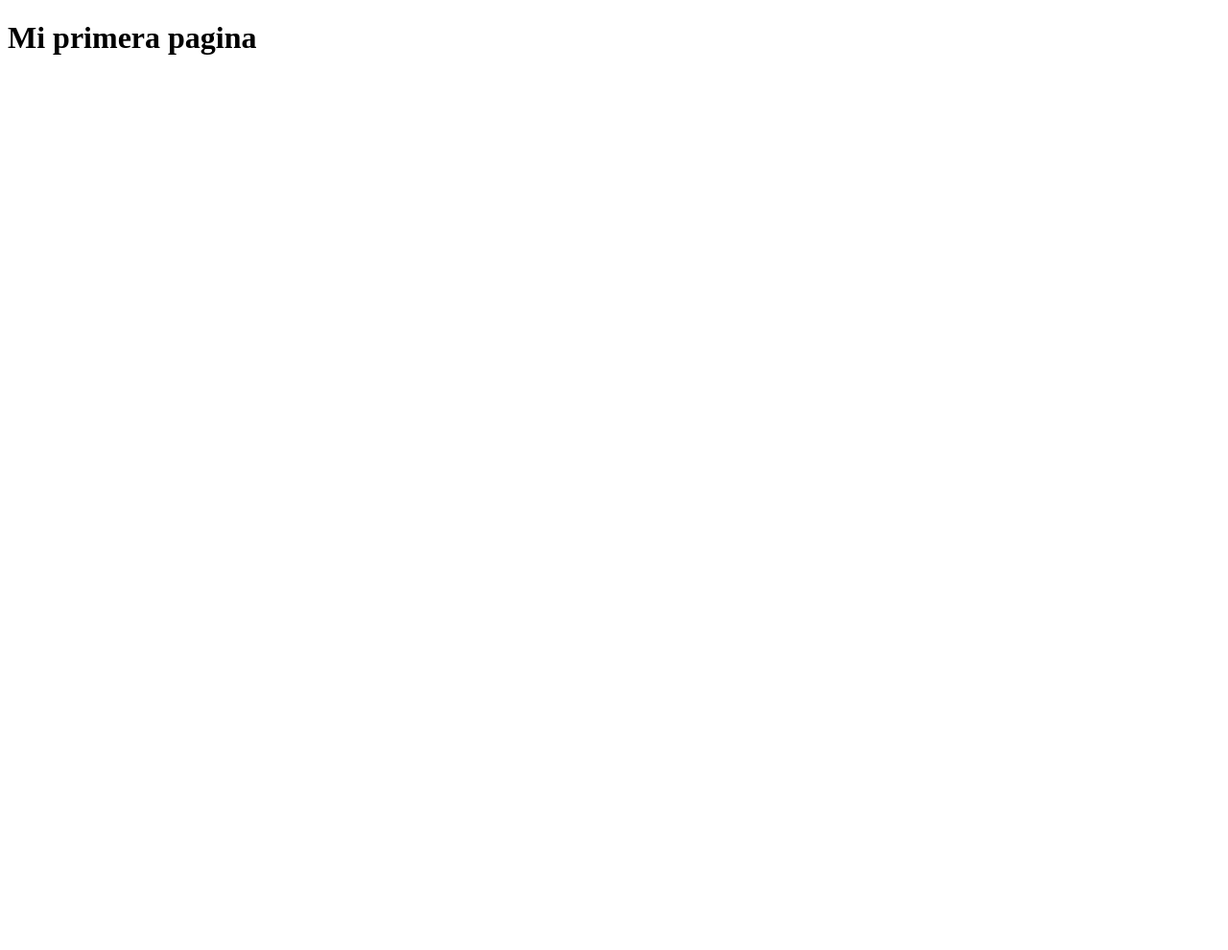
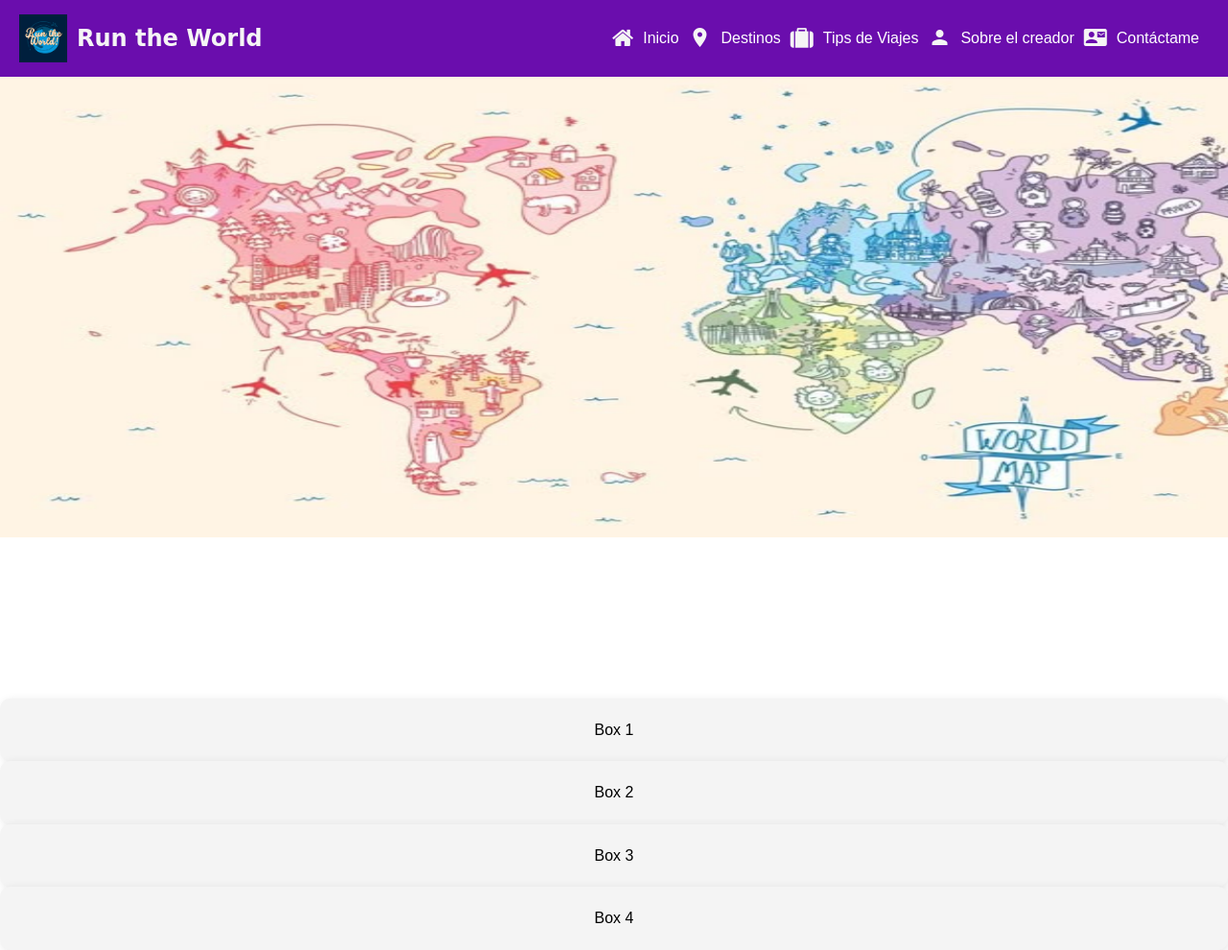
Before and after one commit to Lizvsofi/proyecto1, a plain HTML site: page index.html in a window 1280 px wide. Shown: the whole page at 96% size. Before the commit the page ends 800 px from the top, so only its background shows below. Drawn offline with Linux system fonts and the light colour scheme.

Commit message:
Primera parte

```diff
--- a/index.html
+++ b/index.html
@@ -1,9 +1,43 @@
 <!DOCTYPE html>
 <html>
     <head>
-        <title>Prueba</title>
-    </head>
-    <body>
-        <h1>Mi primera pagina</h1>
-    </body>
+        <meta charset="utf-8">
+        <meta http-equiv="X-UA-Compatible" content="IE=edge">
+        <title>Run the World</title>
+        <link rel="shortcut icon" href="Run the world_logo.png" type="image/x-icon">
+        <link rel="stylesheet" href="./styless.css">
+        <meta name="viewport" content="width-device-width, initial-scale=1.0">
+        <link rel="stylesheet" href="https://cdnjs.cloudflare.com/ajax/libs/font-awesome/4.7.0/css/font-awesome.min.css">
+        <link href="https://fonts.googleapis.com/icon?family=Material+Icons" rel="stylesheet">
+</head>
+<body>
+  <header class="encabezado">
+    <nav class="navbar">
+      <div class="logo-container">
+        <img src="Run the world_logo.png" alt="Run the World" class="logo">
+        <span class="site-title">Run the World</span>
+      </div>
+      <ul>
+        <i class="fa fa-home" style="font-size:24px"></i>
+          <li><a href="#" class="active">Inicio</a></li>
+        <i class="material-icons" style="font: size 24px;">place</i>
+          <li><a href="#" class="active">Destinos</a></li>
+        <i class="fa fa-suitcase" style="font-size:24px"></i>
+          <li><a href="#" class="active">Tips de Viajes</a></li>
+        <i class="material-icons" style="font-size:24px">person</i>
+          <li><a href="#">Sobre el creador</a></li>
+        <i class="material-icons" style="font-size:24px">contact_mail</i>
+          <li><a href="#">Contáctame</a></li>
+      </ul>
+    </nav>
+  </header>
+  <section class="hero-image">
+    <img src="imagen1.jpg" alt="Mapa" class="main-image">
+  </section>
+  <section class="hero">Welcome</section>
+    <div class="box">Box 1</div>
+    <div class="box">Box 2</div>
+    <div class="box">Box 3</div>
+    <div class="box">Box 4</div>
+</body>
 </html>
--- /dev/null
+++ b/styless.css
@@ -0,0 +1,80 @@
+*{
+    margin: 0;
+    padding: 0;
+    box-sizing: border-box;
+    font-family: Arial, Helvetica, sans-serif;
+}
+body{
+    line-height: 1.6;
+}
+.navbar{
+    display: flex;
+    justify-content: space-between;
+    align-items: center;
+    padding: 15px 20px;
+    background: #6a0dad;
+    color: #f5f5f5;
+}
+.logo-container{
+    display: flex;
+    align-items: center;
+    gap: 10px;
+}
+.logo{
+    height: 50px;
+    width: auto;
+}
+.site-title{
+    font-size: 1.5em;
+    font-weight: bold;
+    font-family: 'Shadows Into Light',cursive;
+}
+.navbar ul{
+    list-style-type: none;
+    display: flex;
+}
+.navbar ul li{
+    margin: 0 10px;
+}
+.navbar ul li a{
+    color: white;
+    text-decoration: none;
+}
+.hero{
+    height: 20vh;
+    display: flex;
+    align-items: center;
+    justify-content: center;
+    color: white;
+    text-align: center;
+    font-size: 2em;
+    padding: 20px;
+}
+.container{
+    display: grid;
+    grid-template-columns: repeat(auto-fit,minmax(300px,1fr));
+    gap: 20px;
+    padding: 20px;
+}
+.box{
+    background: #f4f4f4;
+    padding: 20px;
+    border-radius: 10px;
+    box-shadow: 2px 2px 10px rgba(0, 0, 0, 0.1);
+    text-align: center;
+}
+@media(max-width:768px){
+    .hero{
+        font-size: 1.5em;
+    }
+}
+.hero-image {
+    width: 100%;
+    height: 100%;
+    overflow: auto;
+  }
+
+  .main-image {
+    width: 95em;
+    height: 30em;
+  }
```
Also changed, not shown: Run the world_logo.png (added), imagen1.jpg (added).
